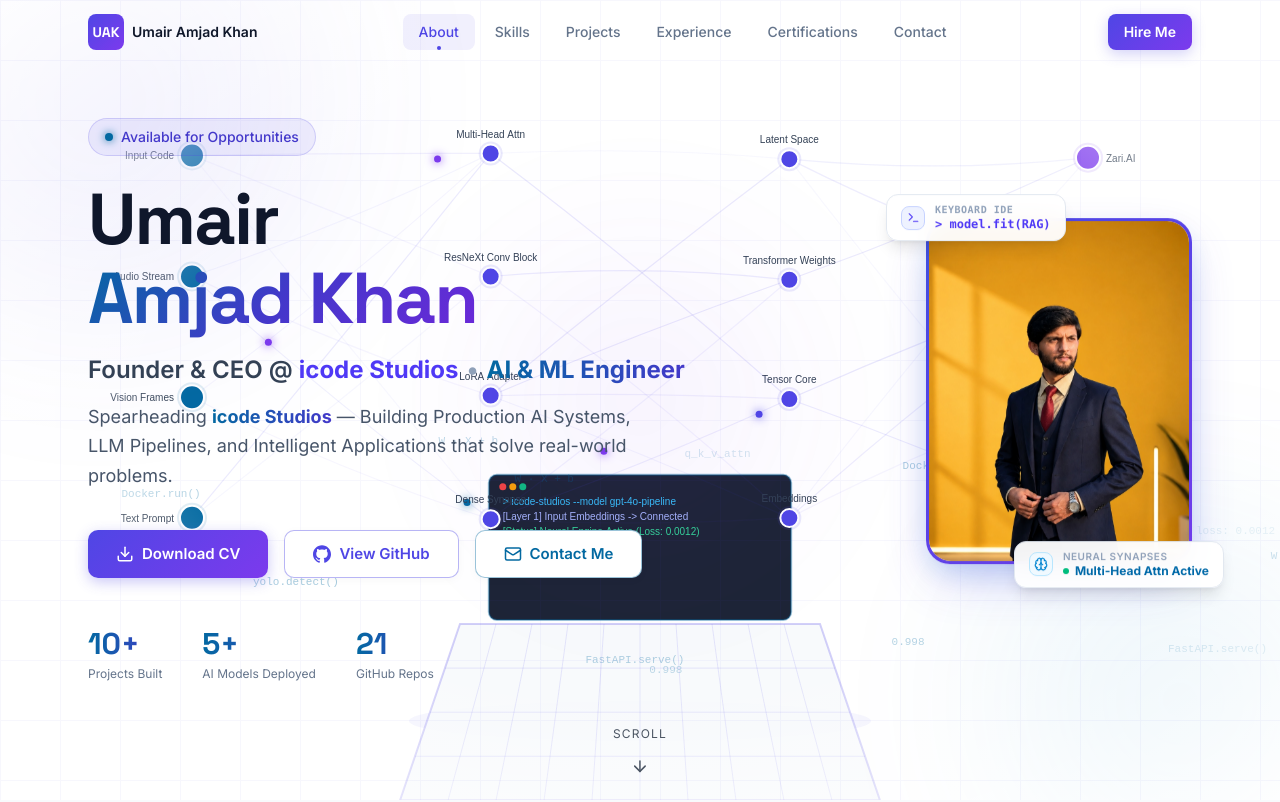
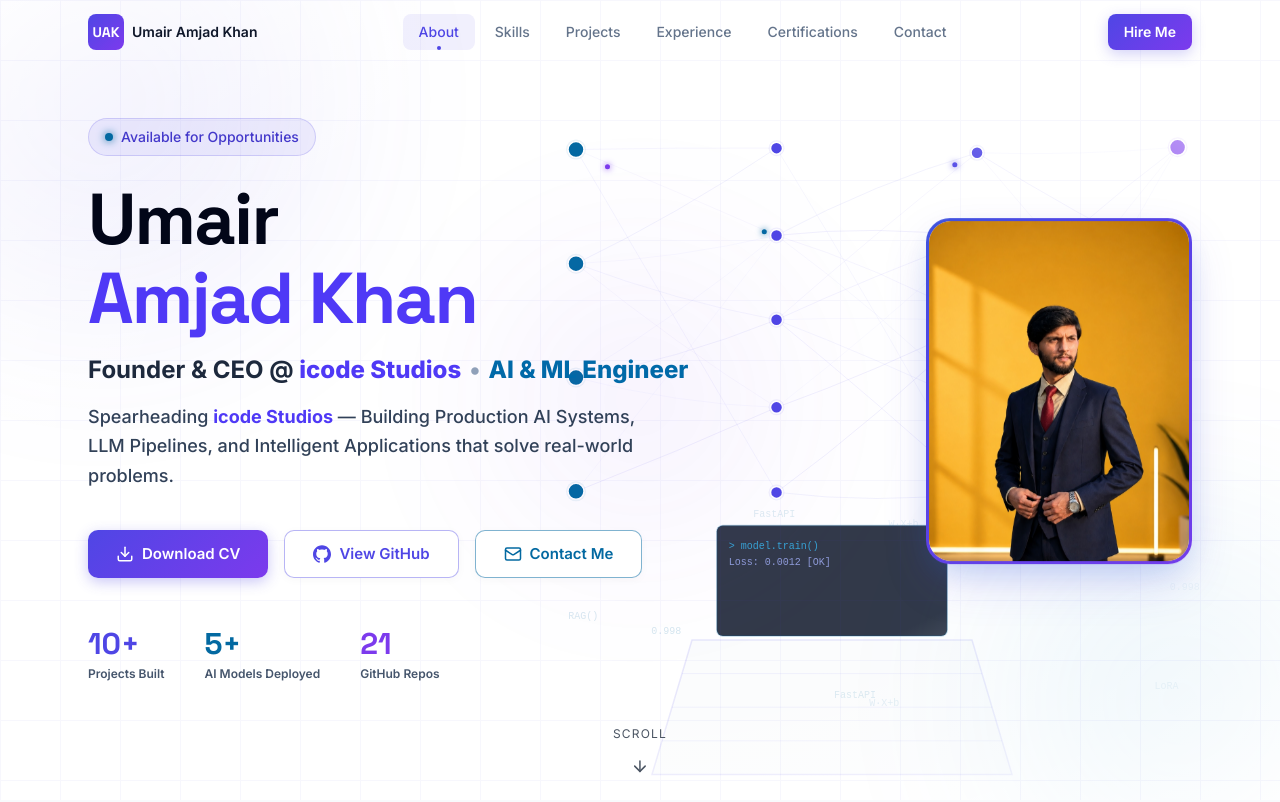
Before and after one commit to Uak69009/portfolio, a Next.js app: page / in a window 1280 px wide. Shown: the top 802 px of the page. Built offline with nearby package versions, Linux system fonts and the light colour scheme.

Commit message:
Clean profile picture frame by removing floating badges, increase text contrast to bold deep slate/indigo, and adjust background canvas opacity

```diff
--- a/components/Hero.tsx
+++ b/components/Hero.tsx
@@ -82,12 +82,12 @@
               initial={{ opacity: 0, y: 30 }}
               animate={{ opacity: 1, y: 0 }}
               transition={{ duration: 0.7, delay: 0.2 }}
-              className="text-5xl lg:text-7xl font-bold mb-4 leading-[1.1] tracking-tight"
+              className="text-5xl lg:text-7xl font-extrabold mb-4 leading-[1.1] tracking-tight text-slate-950"
               style={{ fontFamily: "var(--font-space-grotesk, sans-serif)" }}
             >
-              <span className="text-slate-900">Umair</span>
+              <span>Umair</span>
               <br />
-              <span className="gradient-text">Amjad Khan</span>
+              <span className="text-indigo-600">Amjad Khan</span>
             </motion.h1>
 
             {/* Title */}
@@ -95,12 +95,11 @@
               initial={{ opacity: 0, y: 20 }}
               animate={{ opacity: 1, y: 0 }}
               transition={{ duration: 0.7, delay: 0.35 }}
-              className="text-xl lg:text-2xl font-semibold mb-4 flex flex-wrap items-center gap-2"
-              style={{ color: "#334155" }}
+              className="text-xl lg:text-2xl font-bold mb-4 flex flex-wrap items-center gap-2 text-slate-800"
             >
-              <span>Founder &amp; CEO @ <span className="text-indigo-600 font-bold">icode Studios</span></span>
+              <span>Founder &amp; CEO @ <span className="text-indigo-600 font-extrabold">icode Studios</span></span>
               <span className="hidden sm:inline text-slate-400">•</span>
-              <span className="gradient-text-cyan-indigo font-bold">AI &amp; ML Engineer</span>
+              <span className="text-sky-700 font-extrabold">AI &amp; ML Engineer</span>
             </motion.p>
 
             {/* Tagline */}
@@ -108,11 +107,10 @@
               initial={{ opacity: 0, y: 20 }}
               animate={{ opacity: 1, y: 0 }}
               transition={{ duration: 0.7, delay: 0.45 }}
-              className="text-base lg:text-lg mb-10 max-w-xl mx-auto lg:mx-0 leading-relaxed"
-              style={{ color: "#475569" }}
+              className="text-base lg:text-lg mb-10 max-w-xl mx-auto lg:mx-0 leading-relaxed text-slate-700 font-medium"
             >
               Spearheading{" "}
-              <span className="gradient-text-cyan-indigo font-bold">
+              <span className="text-indigo-600 font-bold">
                 icode Studios
               </span>{" "}
               — Building Production AI Systems, LLM Pipelines, and Intelligent Applications that solve real-world problems.
@@ -150,7 +148,7 @@
                 id="btn-contact"
                 href="#contact"
                 className="btn-outline"
-                style={{ borderColor: "rgba(3,105,161,0.4)", color: "#0369A1" }}
+                style={{ borderColor: "rgba(3,105,161,0.5)", color: "#0369A1" }}
               >
                 <Mail size={18} />
                 Contact Me
@@ -165,18 +163,18 @@
               className="flex gap-10 mt-12 justify-center lg:justify-start"
             >
               {[
-                { label: "Projects Built", value: "10+" },
-                { label: "AI Models Deployed", value: "5+" },
-                { label: "GitHub Repos", value: "21" },
+                { label: "Projects Built", value: "10+", color: "#4F46E5" },
+                { label: "AI Models Deployed", value: "5+", color: "#0369A1" },
+                { label: "GitHub Repos", value: "21", color: "#7C3AED" },
               ].map((stat) => (
                 <div key={stat.label} className="text-center lg:text-left">
                   <div
-                    className="text-3xl font-bold gradient-text-cyan-indigo"
-                    style={{ fontFamily: "var(--font-space-grotesk, sans-serif)" }}
+                    className="text-3xl font-extrabold"
+                    style={{ fontFamily: "var(--font-space-grotesk, sans-serif)", color: stat.color }}
                   >
                     {stat.value}
                   </div>
-                  <div className="text-xs mt-1" style={{ color: "#64748B" }}>
+                  <div className="text-xs mt-1 font-semibold text-slate-600">
                     {stat.label}
                   </div>
                 </div>
@@ -184,50 +182,14 @@
             </motion.div>
           </div>
 
-          {/* Right: Avatar — Rounded Rectangle Portrait + Neural & Code Badges */}
+          {/* Right: Avatar — Clean Rounded Rectangle Portrait (No overlays) */}
           <motion.div
             initial={{ opacity: 0, x: 60 }}
             animate={{ opacity: 1, x: 0 }}
             transition={{ duration: 0.9, delay: 0.3, type: "spring", stiffness: 70 }}
-            className="flex-shrink-0 float-anim relative"
+            className="flex-shrink-0 float-anim"
           >
             <div className="relative">
-
-              {/* Floating Top-Left Badge: Terminal IDE Input */}
-              <motion.div
-                initial={{ opacity: 0, y: -20, scale: 0.9 }}
-                animate={{ opacity: 1, y: 0, scale: 1 }}
-                transition={{ delay: 0.6, duration: 0.5 }}
-                className="absolute -top-6 -left-10 z-20 hidden sm:flex items-center gap-2.5 px-3.5 py-2 rounded-xl text-xs font-mono font-medium bg-white/95 backdrop-blur-md shadow-lg border border-slate-200 text-slate-800"
-              >
-                <div className="w-6 h-6 rounded-lg bg-indigo-50 border border-indigo-200 flex items-center justify-center text-indigo-600">
-                  <Terminal size={13} />
-                </div>
-                <div>
-                  <span className="text-[10px] uppercase font-semibold text-slate-400 block tracking-wider">Keyboard IDE</span>
-                  <span className="text-indigo-600 font-bold">&gt; model.fit(RAG)</span>
-                </div>
-              </motion.div>
-
-              {/* Floating Bottom-Right Badge: Neural Engine */}
-              <motion.div
-                initial={{ opacity: 0, y: 20, scale: 0.9 }}
-                animate={{ opacity: 1, y: 0, scale: 1 }}
-                transition={{ delay: 0.8, duration: 0.5 }}
-                className="absolute -bottom-6 -right-8 z-20 hidden sm:flex items-center gap-2.5 px-3.5 py-2 rounded-xl text-xs font-sans font-medium bg-white/95 backdrop-blur-md shadow-lg border border-slate-200 text-slate-800"
-              >
-                <div className="w-6 h-6 rounded-lg bg-sky-50 border border-sky-200 flex items-center justify-center text-sky-600">
-                  <Brain size={14} />
-                </div>
-                <div>
-                  <span className="text-[10px] uppercase font-semibold text-slate-400 block tracking-wider">Neural Synapses</span>
-                  <span className="text-sky-700 font-bold flex items-center gap-1.5">
-                    <span className="w-1.5 h-1.5 rounded-full bg-emerald-500 animate-pulse" />
-                    Multi-Head Attn Active
-                  </span>
-                </div>
-              </motion.div>
-
               {/* Animated gradient border wrapper */}
               <div
                 className="relative p-[3px] rounded-3xl"
@@ -235,7 +197,7 @@
                   background: "linear-gradient(135deg, #0284C7, #4F46E5, #7C3AED, #0284C7)",
                   backgroundSize: "300% 300%",
                   animation: "borderRotate 4s ease infinite",
-                  boxShadow: "0 20px 50px -10px rgba(79,70,229,0.3), 0 10px 30px -5px rgba(2,132,199,0.2)",
+                  boxShadow: "0 20px 50px -10px rgba(79,70,229,0.25), 0 10px 30px -5px rgba(2,132,199,0.15)",
                 }}
               >
                 {/* Inner frame */}
--- a/components/NeuralCanvas.tsx
+++ b/components/NeuralCanvas.tsx
@@ -16,8 +16,6 @@
   targetX: number;
   targetY: number;
   layer: number;
-  label: string;
-  subLabel?: string;
   radius: number;
   pulseOffset: number;
 }
@@ -60,17 +58,15 @@
 
     const codeTokens = [
       "import torch",
-      "model = ResNeXt()",
-      "pipeline = RAG()",
-      "LoRA.fit()",
-      "FastAPI.serve()",
-      "W · X + b",
-      "q_k_v_attn",
+      "ResNeXt()",
+      "RAG()",
+      "LoRA",
+      "FastAPI",
+      "W·X+b",
+      "attn",
       "0.998",
-      "yolo.detect()",
-      "loss: 0.0012",
-      "Docker.run()",
-      "agent.act()",
+      "YOLO",
+      "Docker",
     ];
 
     const initNeuralNodes = () => {
@@ -79,26 +75,20 @@
       pulses = [];
 
       const layerCount = 4;
-      const layerNames = [
-        ["Input Code", "Audio Stream", "Vision Frames", "Text Prompt"],
-        ["Multi-Head Attn", "ResNeXt Conv Block", "LoRA Adapter", "Dense Synapse"],
-        ["Latent Space", "Transformer Weights", "Tensor Core", "Embeddings"],
-        ["Zari.AI", "Deepfake Shield", "RAG Pipeline", "Agentic Output"],
-      ];
+      const nodesPerLayer = [4, 5, 5, 4];
 
-      const marginX = width * 0.15;
-      const startX = width < 768 ? width * 0.1 : marginX;
-      const availableW = width - startX * 2;
+      // Position nodes towards the right half & ambient background to avoid obscuring left hero text
+      const startX = width < 768 ? width * 0.15 : width * 0.45;
+      const availableW = width - startX - width * 0.08;
       const stepX = availableW / (layerCount - 1);
 
-      layerNames.forEach((layerLabels, lIdx) => {
+      nodesPerLayer.forEach((count, lIdx) => {
         const x = startX + lIdx * stepX;
-        const count = layerLabels.length;
-        const totalH = Math.min(height * 0.55, 360);
-        const startY = height * 0.42 - totalH / 2;
+        const totalH = Math.min(height * 0.5, 340);
+        const startY = height * 0.4 - totalH / 2;
         const stepY = totalH / (count - 1 || 1);
 
-        layerLabels.forEach((label, nIdx) => {
+        for (let nIdx = 0; nIdx < count; nIdx++) {
           const y = startY + nIdx * stepY;
           nodes.push({
             x,
@@ -106,19 +96,17 @@
             targetX: x,
             targetY: y,
             layer: lIdx,
-            label,
-            radius: lIdx === 0 || lIdx === 3 ? 12 : 9,
+            radius: lIdx === 0 || lIdx === 3 ? 8 : 6,
             pulseOffset: Math.random() * Math.PI * 2,
           });
-        });
+        }
       });
 
       // Build connections between consecutive layers
       for (let i = 0; i < nodes.length; i++) {
         for (let j = 0; j < nodes.length; j++) {
           if (nodes[j].layer === nodes[i].layer + 1) {
-            // Connect 60% of layer pairs
-            if (Math.random() < 0.65) {
+            if (Math.random() < 0.6) {
               connections.push({
                 from: i,
                 to: j,
@@ -129,13 +117,13 @@
         }
       }
 
-      // Initialize floating code particles
-      codeParticles = Array.from({ length: 14 }, () => ({
-        x: Math.random() * width,
-        y: height + Math.random() * 100,
-        speedY: 0.4 + Math.random() * 0.6,
+      // Initialize ambient code particles on the right side
+      codeParticles = Array.from({ length: 10 }, () => ({
+        x: width * 0.4 + Math.random() * (width * 0.55),
+        y: height + Math.random() * 80,
+        speedY: 0.3 + Math.random() * 0.5,
         text: codeTokens[Math.floor(Math.random() * codeTokens.length)],
-        opacity: 0.2 + Math.random() * 0.4,
+        opacity: 0.15 + Math.random() * 0.25,
       }));
     };
 
@@ -164,114 +152,77 @@
       time += 0.015;
       pulseTimer++;
 
-      if (pulseTimer % 18 === 0) {
+      if (pulseTimer % 22 === 0) {
         spawnPulse();
       }
 
       ctx.clearRect(0, 0, width, height);
 
-      // ── Draw Laptop & Keyboard Graphic Base ──
-      const laptopW = Math.min(width * 0.48, 420);
+      // ── Draw Laptop & Keyboard Graphic Base (Right Side Ambient Perspective) ──
+      const laptopW = Math.min(width * 0.35, 320);
       const laptopH = laptopW * 0.42;
-      const laptopX = width / 2 - laptopW / 2;
-      const laptopY = height * 0.78;
+      const laptopX = width * 0.65 - laptopW / 2;
+      const laptopY = height * 0.8;
 
-      // Laptop Shadow
+      // Keyboard Base Chassis (Soft Ambient Geometry)
       ctx.save();
       ctx.beginPath();
-      ctx.ellipse(width / 2, laptopY + laptopH * 0.55, laptopW * 0.55, 20, 0, 0, Math.PI * 2);
-      ctx.fillStyle = "rgba(79, 70, 229, 0.06)";
-      ctx.fill();
-      ctx.restore();
-
-      // Keyboard Base Chassis (Isometric Polygon)
-      ctx.save();
-      ctx.beginPath();
-      ctx.moveTo(laptopX + 30, laptopY);
-      ctx.lineTo(laptopX + laptopW - 30, laptopY);
-      ctx.lineTo(laptopX + laptopW + 30, laptopY + laptopH);
-      ctx.lineTo(laptopX - 30, laptopY + laptopH);
+      ctx.moveTo(laptopX + 20, laptopY);
+      ctx.lineTo(laptopX + laptopW - 20, laptopY);
+      ctx.lineTo(laptopX + laptopW + 20, laptopY + laptopH);
+      ctx.lineTo(laptopX - 20, laptopY + laptopH);
       ctx.closePath();
-      ctx.fillStyle = "rgba(248, 250, 252, 0.95)";
-      ctx.strokeStyle = "rgba(79, 70, 229, 0.25)";
-      ctx.lineWidth = 2;
+      ctx.fillStyle = "rgba(248, 250, 252, 0.6)";
+      ctx.strokeStyle = "rgba(79, 70, 229, 0.12)";
+      ctx.lineWidth = 1.5;
       ctx.fill();
       ctx.stroke();
 
-      // Keyboard Key Grid Lines
-      ctx.strokeStyle = "rgba(79, 70, 229, 0.12)";
+      // Subtle Key Grid Lines
+      ctx.strokeStyle = "rgba(79, 70, 229, 0.07)";
       ctx.lineWidth = 1;
-      const rows = 4;
-      const cols = 10;
-      for (let r = 1; r < rows; r++) {
-        const ry = laptopY + (laptopH / rows) * r;
-        const rRatio = r / rows;
-        const leftX = laptopX + 30 - 60 * rRatio;
-        const rightX = laptopX + laptopW - 30 + 60 * rRatio;
+      for (let r = 1; r < 4; r++) {
+        const ry = laptopY + (laptopH / 4) * r;
+        const rRatio = r / 4;
         ctx.beginPath();
-        ctx.moveTo(leftX, ry);
-        ctx.lineTo(rightX, ry);
-        ctx.stroke();
-      }
-      for (let c = 1; c < cols; c++) {
-        const ratio = c / cols;
-        const topX = laptopX + 30 + (laptopW - 60) * ratio;
-        const botX = laptopX - 30 + (laptopW + 60) * ratio;
-        ctx.beginPath();
-        ctx.moveTo(topX, laptopY);
-        ctx.lineTo(botX, laptopY + laptopH);
+        ctx.moveTo(laptopX + 20 - 40 * rRatio, ry);
+        ctx.lineTo(laptopX + laptopW - 20 + 40 * rRatio, ry);
         ctx.stroke();
       }
 
       // Illuminated Laptop Screen Frame
       const screenW = laptopW * 0.72;
       const screenH = screenW * 0.48;
-      const screenX = width / 2 - screenW / 2;
+      const screenX = width * 0.65 - screenW / 2;
       const screenY = laptopY - screenH - 4;
 
       ctx.beginPath();
-      ctx.roundRect(screenX, screenY, screenW, screenH, 8);
-      ctx.fillStyle = "rgba(15, 23, 42, 0.94)";
-      ctx.strokeStyle = "rgba(3, 105, 161, 0.4)";
-      ctx.lineWidth = 2;
+      ctx.roundRect(screenX, screenY, screenW, screenH, 6);
+      ctx.fillStyle = "rgba(15, 23, 42, 0.85)";
+      ctx.strokeStyle = "rgba(3, 105, 161, 0.25)";
+      ctx.lineWidth = 1.5;
       ctx.fill();
       ctx.stroke();
 
-      // Terminal Header Dots
-      ctx.fillStyle = "#EF4444";
-      ctx.beginPath();
-      ctx.arc(screenX + 14, screenY + 12, 3.5, 0, Math.PI * 2);
-      ctx.fill();
-      ctx.fillStyle = "#F59E0B";
-      ctx.beginPath();
-      ctx.arc(screenX + 24, screenY + 12, 3.5, 0, Math.PI * 2);
-      ctx.fill();
-      ctx.fillStyle = "#10B981";
-      ctx.beginPath();
-      ctx.arc(screenX + 34, screenY + 12, 3.5, 0, Math.PI * 2);
-      ctx.fill();
-
-      // Terminal Code Lines
-      ctx.font = "11px var(--font-space-grotesk), monospace";
-      ctx.fillStyle = "#38BDF8";
-      ctx.fillText("> icode-studios --model gpt-4o-pipeline", screenX + 14, screenY + 30);
-      ctx.fillStyle = "#A5B4FC";
-      ctx.fillText("[Layer 1] Input Embeddings -> Connected", screenX + 14, screenY + 45);
-      ctx.fillStyle = "#34D399";
-      ctx.fillText("[Status] Neural Engine Active (Loss: 0.0012)", screenX + 14, screenY + 60);
+      // Screen Terminal Code Lines
+      ctx.font = "10px monospace";
+      ctx.fillStyle = "rgba(56, 189, 248, 0.8)";
+      ctx.fillText("> model.train()", screenX + 12, screenY + 24);
+      ctx.fillStyle = "rgba(165, 180, 252, 0.8)";
+      ctx.fillText("Loss: 0.0012 [OK]", screenX + 12, screenY + 40);
 
       ctx.restore();
 
-      // ── Draw Code Stream Particles Rising From Keyboard ──
+      // ── Draw Ambient Code Streams ──
       ctx.save();
-      ctx.font = "11px monospace";
+      ctx.font = "10px monospace";
       codeParticles.forEach((p) => {
         p.y -= p.speedY;
         if (p.y < height * 0.1) {
           p.y = height * 0.85 + Math.random() * 40;
-          p.x = Math.random() * width;
+          p.x = width * 0.4 + Math.random() * (width * 0.55);
         }
-        ctx.fillStyle = `rgba(3, 105, 161, ${p.opacity * 0.7})`;
+        ctx.fillStyle = `rgba(3, 105, 161, ${p.opacity * 0.5})`;
         ctx.fillText(p.text, p.x, p.y);
       });
       ctx.restore();
@@ -283,26 +234,24 @@
         const toNode = nodes[conn.to];
         if (!fromNode || !toNode) return;
 
-        // Hover distance influence
-        const dx = (mouseRef.current.x - (fromNode.x + toNode.x) / 2);
-        const dy = (mouseRef.current.y - (fromNode.y + toNode.y) / 2);
+        const dx = mouseRef.current.x - (fromNode.x + toNode.x) / 2;
+        const dy = mouseRef.current.y - (fromNode.y + toNode.y) / 2;
         const mouseDist = Math.sqrt(dx * dx + dy * dy);
-        const isHovered = mouseDist < 140;
+        const isHovered = mouseDist < 120;
 
         ctx.beginPath();
         ctx.moveTo(fromNode.x, fromNode.y);
 
-        // Curved Bezier Synapse
         const cpX = (fromNode.x + toNode.x) / 2;
-        const cpY = (fromNode.y + toNode.y) / 2 + Math.sin(time + conn.from) * 15;
+        const cpY = (fromNode.y + toNode.y) / 2 + Math.sin(time + conn.from) * 12;
         ctx.quadraticCurveTo(cpX, cpY, toNode.x, toNode.y);
 
         if (isHovered) {
-          ctx.strokeStyle = "rgba(79, 70, 229, 0.45)";
-          ctx.lineWidth = 2.2;
+          ctx.strokeStyle = "rgba(79, 70, 229, 0.35)";
+          ctx.lineWidth = 1.8;
         } else {
-          ctx.strokeStyle = `rgba(79, 70, 229, ${0.12 * conn.weight})`;
-          ctx.lineWidth = 1.2;
+          ctx.strokeStyle = `rgba(79, 70, 229, ${0.08 * conn.weight})`;
+          ctx.lineWidth = 1;
         }
         ctx.stroke();
       });
@@ -323,67 +272,56 @@
         }
 
         const px = fromNode.x + (toNode.x - fromNode.x) * p.progress;
-        const py = fromNode.y + (toNode.y - fromNode.y) * p.progress + Math.sin(p.progress * Math.PI) * 10;
+        const py = fromNode.y + (toNode.y - fromNode.y) * p.progress + Math.sin(p.progress * Math.PI) * 8;
 
         ctx.beginPath();
-        ctx.arc(px, py, 3.5, 0, Math.PI * 2);
+        ctx.arc(px, py, 2.5, 0, Math.PI * 2);
         ctx.fillStyle = p.color;
         ctx.shadowColor = p.color;
-        ctx.shadowBlur = 10;
+        ctx.shadowBlur = 6;
         ctx.fill();
       }
       ctx.restore();
 
       // ── Draw Neural Nodes ──
       ctx.save();
-      nodes.forEach((n, idx) => {
-        // Float oscillation
-        n.y = n.targetY + Math.sin(time * 2 + n.pulseOffset) * 4;
+      nodes.forEach((n) => {
+        n.y = n.targetY + Math.sin(time * 2 + n.pulseOffset) * 3;
 
-        // Mouse distance
         const dx = mouseRef.current.x - n.x;
         const dy = mouseRef.current.y - n.y;
         const mouseDist = Math.sqrt(dx * dx + dy * dy);
-        const isHovered = mouseDist < 80;
+        const isHovered = mouseDist < 70;
 
-        // Connect node to mouse cursor if hovered
-        if (mouseDist < 120) {
+        if (mouseDist < 100) {
           ctx.beginPath();
           ctx.moveTo(n.x, n.y);
           ctx.lineTo(mouseRef.current.x, mouseRef.current.y);
-          ctx.strokeStyle = `rgba(3, 105, 161, ${0.35 * (1 - mouseDist / 120)})`;
-          ctx.lineWidth = 1.5;
+          ctx.strokeStyle = `rgba(3, 105, 161, ${0.25 * (1 - mouseDist / 100)})`;
+          ctx.lineWidth = 1;
           ctx.stroke();
         }
 
-        // Outer Glow Ring
+        // Outer Ring
         ctx.beginPath();
-        ctx.arc(n.x, n.y, isHovered ? n.radius + 6 : n.radius + 3, 0, Math.PI * 2);
+        ctx.arc(n.x, n.y, isHovered ? n.radius + 4 : n.radius + 2, 0, Math.PI * 2);
         ctx.fillStyle = isHovered
-          ? "rgba(3, 105, 161, 0.25)"
+          ? "rgba(3, 105, 161, 0.2)"
           : n.layer === 0
-          ? "rgba(3, 105, 161, 0.12)"
+          ? "rgba(3, 105, 161, 0.08)"
           : n.layer === 3
-          ? "rgba(124, 58, 237, 0.15)"
-          : "rgba(79, 70, 229, 0.12)";
+          ? "rgba(124, 58, 237, 0.1)"
+          : "rgba(79, 70, 229, 0.08)";
         ctx.fill();
 
         // Node Circle Core
         ctx.beginPath();
-        ctx.arc(n.x, n.y, isHovered ? n.radius + 2 : n.radius, 0, Math.PI * 2);
+        ctx.arc(n.x, n.y, isHovered ? n.radius + 1 : n.radius, 0, Math.PI * 2);
         ctx.fillStyle = n.layer === 0 ? "#0369A1" : n.layer === 3 ? "#7C3AED" : "#4F46E5";
         ctx.fill();
         ctx.strokeStyle = "#FFFFFF";
-        ctx.lineWidth = 2;
+        ctx.lineWidth = 1.5;
         ctx.stroke();
-
-        // Node Label
-        ctx.font = "600 12px var(--font-sans), sans-serif";
-        ctx.fillStyle = isHovered ? "#0F172A" : "#334155";
-        ctx.textAlign = n.layer === 0 ? "right" : n.layer === 3 ? "left" : "center";
-        const labelX = n.layer === 0 ? n.x - 18 : n.layer === 3 ? n.x + 18 : n.x;
-        const labelY = n.layer === 1 || n.layer === 2 ? n.y - 16 : n.y + 4;
-        ctx.fillText(n.label, labelX, labelY);
       });
       ctx.restore();
     };
@@ -417,7 +355,7 @@
   return (
     <canvas
       ref={canvasRef}
-      className="absolute inset-0 w-full h-full pointer-events-auto"
+      className="absolute inset-0 w-full h-full pointer-events-auto z-0"
       aria-hidden="true"
     />
   );
```
